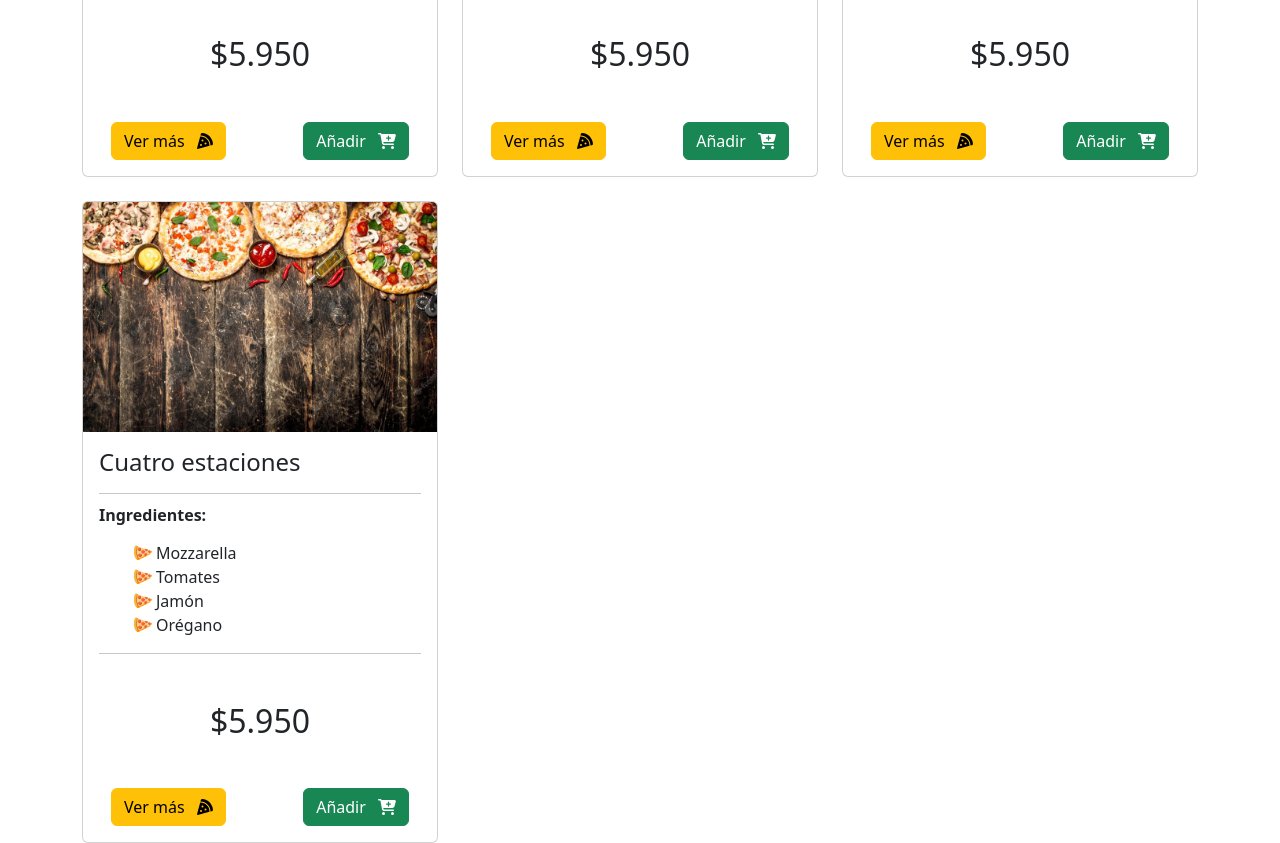
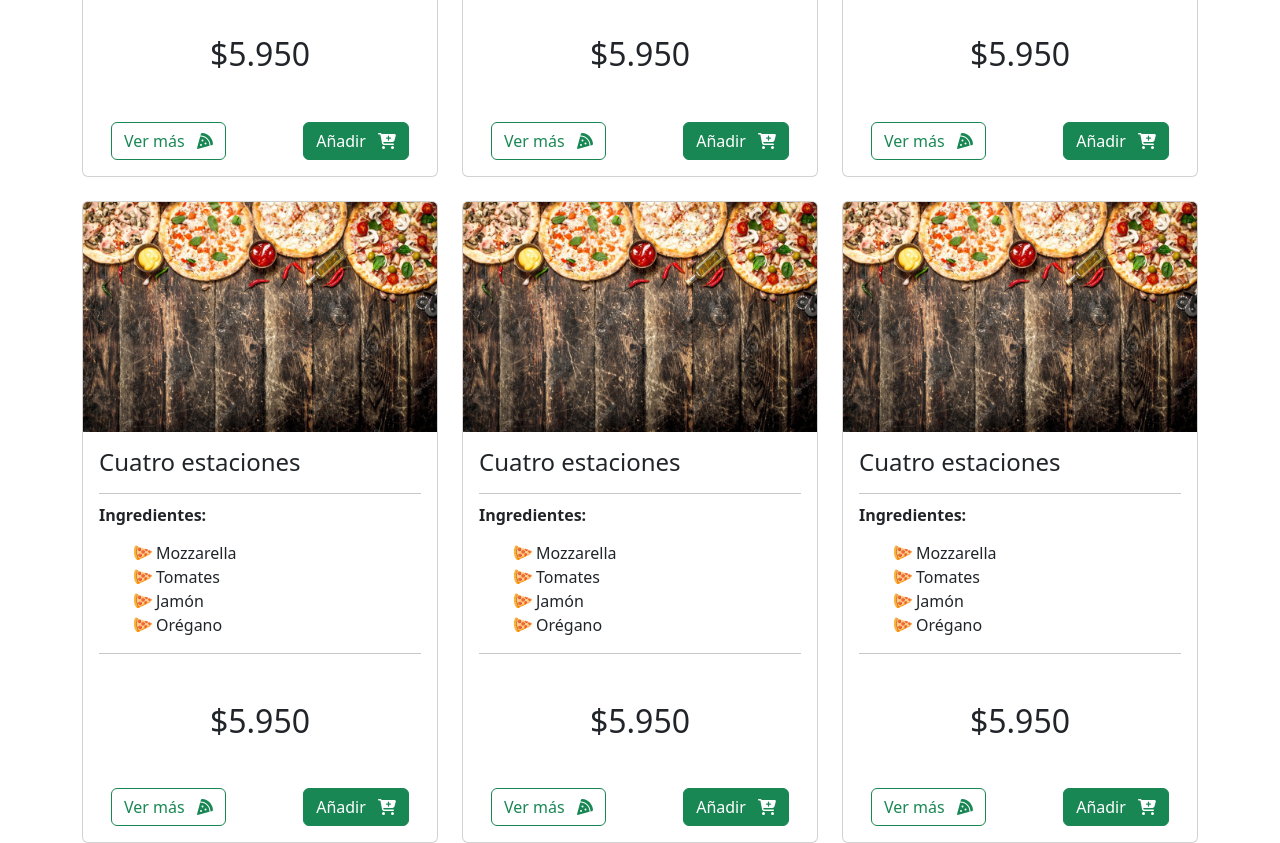
Before and after one commit to jpablow/ADL-FSJS-M05U04, a React (Vite) app: page / in a window 1280 px wide. Shown: the part 820-1663 px from the top of the page. Built offline with nearby package versions, Linux system fonts and the light colour scheme.

Commit message:
Crea contenido Detail

```diff
--- a/src/App.css
+++ b/src/App.css
@@ -1,8 +1,8 @@
-.nav-spc{
+.nav-spc {
     margin-top: 56px;
 }
 
-.hd-img{
+.hd-img {
     background-image: url("../Pizza_bg02.jpg");
     height: 250px;
     background-size: cover;
@@ -10,15 +10,27 @@
     background-position: center;
 }
 
-.td-none{
+.td-none {
     text-decoration: none;
 }
 
-.pz-li{
+.pz-li {
     transform: rotate(-65deg);
     margin-right: 5px;
 }
 
-ul{
+ul {
     list-style-type: none;
 }
+
+.cust-card {
+    display: flex;
+    align-items: center;
+    border: solid 1px #0000002d;
+    border-radius: 0.375rem;
+    padding: 8px;
+}
+
+.cust-card-footer {
+    display: flex;
+}
--- a/src/components/CardComp.jsx
+++ b/src/components/CardComp.jsx
@@ -1,5 +1,57 @@
+import Container from 'react-bootstrap/Container';
+import Card from 'react-bootstrap/Card';
+import Row from 'react-bootstrap/Row';
+import Col from 'react-bootstrap/Col';
+import Button from 'react-bootstrap/Button';
+import { FontAwesomeIcon } from '@fortawesome/react-fontawesome';
+import { faCartPlus, faPizzaSlice } from '@fortawesome/free-solid-svg-icons';
+
+// pasar array al componente para el render en Home o en Detail
 const CardComp = () => {
-  return <div>CardComp</div>;
+  return (
+    <Row xs={1} md={2} xl={3} xxl={4} className="g-4">
+      {Array.from({ length: 6 }).map((_, idx) => (
+        <Col key={idx}>
+          <Card>
+            <Card.Img variant="top" src="../Pizza_bg01.jpg" />
+            <Card.Body>
+              <Card.Title className="fs-4">Cuatro estaciones</Card.Title>
+              <hr></hr>
+              <Card.Subtitle className="fw-bold">Ingredientes:</Card.Subtitle>
+              <Card.Text>
+                <ul>
+                  <li className="d-flex mt-3">
+                    <div className="pz-li">🍕</div> Mozzarella
+                  </li>
+                  <li className="d-flex">
+                    <div className="pz-li">🍕</div> Tomates
+                  </li>
+                  <li className="d-flex">
+                    <div className="pz-li">🍕</div> Jamón
+                  </li>
+                  <li className="d-flex">
+                    <div className="pz-li">🍕</div> Orégano
+                  </li>
+                </ul>
+              </Card.Text>
+              <hr></hr>
+              <Card.Title className="text-center fs-2 my-5">$5.950</Card.Title>
+              <Container fluid className="d-flex justify-content-between">
+                <Button variant="outline-success">
+                  Ver más{'  '}
+                  <FontAwesomeIcon className="ms-2" icon={faPizzaSlice} />
+                </Button>
+                <Button variant="success">
+                  Añadir{'   '}
+                  <FontAwesomeIcon className="ms-2" icon={faCartPlus} />
+                </Button>
+              </Container>
+            </Card.Body>
+          </Card>
+        </Col>
+      ))}
+    </Row>
+  );
 };
 
 export default CardComp;
--- a/src/views/Detail.jsx
+++ b/src/views/Detail.jsx
@@ -1,5 +1,102 @@
+import Container from 'react-bootstrap/esm/Container';
+import Row from 'react-bootstrap/Row';
+import Col from 'react-bootstrap/Col';
+import Card from 'react-bootstrap/Card';
+import Button from 'react-bootstrap/Button';
+import { FontAwesomeIcon } from '@fortawesome/react-fontawesome';
+import { faCartPlus, faPizzaSlice } from '@fortawesome/free-solid-svg-icons';
+import Image from 'react-bootstrap/Image';
+
 const Detail = () => {
-  return <div>Detail</div>;
+  return (
+    <Container className="nav-spc pt-5">
+      <Row>
+        <Col></Col>
+        <Col md="auto">
+          <Container className="cust-card">
+            <Container>
+              <Image
+                src="https://firebasestorage.googleapis.com/v0/b/apis-varias-mias.appspot.com/o/pizzeria%2Fpizza-1239077_640_cl.jpg?alt=media&token=6a9a33da-5c00-49d4-9080-784dcc87ec2c"
+                rounded
+                fluid
+              />
+            </Container>
+
+            <Container>
+              <h2>Cuatro estaciones</h2>
+              <hr></hr>
+              <p>
+                La pizza napolitana, de masa tierna y delgada pero bordes altos,
+                es la versión propia de la cocina napolitana de la pizza
+                redonda. El término pizza napoletana, por su importancia
+                histórica o regional, se emplea en algunas zonas como sinónimo
+                de pizza tonda.
+              </p>
+              <h4>Ingredientes:</h4>
+              <ul>
+                <li className="d-flex mt-3">
+                  <div className="pz-li">🍕</div> Mozzarella
+                </li>
+                <li className="d-flex">
+                  <div className="pz-li">🍕</div> Tomates
+                </li>
+                <li className="d-flex">
+                  <div className="pz-li">🍕</div> Jamón
+                </li>
+                <li className="d-flex">
+                  <div className="pz-li">🍕</div> Orégano
+                </li>
+              </ul>
+              <div className="cust-card-footer justify-content-between align-items-center">
+                <h3 className="my-0">Precio: $5.990</h3>
+                <Button className="text-center" variant="success">
+                  Añadir{'   '}
+                  <FontAwesomeIcon className="ms-2" icon={faCartPlus} />
+                </Button>
+              </div>
+            </Container>
+          </Container>
+          {/* <Card className="">
+            <Card.Img className="" variant="top" src="../Pizza_bg01.jpg" />
+            <Card.Body>
+              <Card.Title className="fs-4">Cuatro estaciones</Card.Title>
+              <hr></hr>
+              <Card.Subtitle className="fw-bold">Ingredientes:</Card.Subtitle>
+              <Card.Text>
+                <ul>
+                  <li className="d-flex mt-3">
+                    <div className="pz-li">🍕</div> Mozzarella
+                  </li>
+                  <li className="d-flex">
+                    <div className="pz-li">🍕</div> Tomates
+                  </li>
+                  <li className="d-flex">
+                    <div className="pz-li">🍕</div> Jamón
+                  </li>
+                  <li className="d-flex">
+                    <div className="pz-li">🍕</div> Orégano
+                  </li>
+                </ul>
+              </Card.Text>
+              <hr></hr>
+              <Card.Title className="text-center fs-2 my-5">$5.950</Card.Title>
+              <Container fluid className="d-flex justify-content-between">
+                <Button variant="outline-success">
+                  Ver más{'  '}
+                  <FontAwesomeIcon className="ms-2" icon={faPizzaSlice} />
+                </Button>
+                <Button variant="success">
+                  Añadir{'   '}
+                  <FontAwesomeIcon className="ms-2" icon={faCartPlus} />
+                </Button>
+              </Container>
+            </Card.Body>
+          </Card> */}
+        </Col>
+        <Col></Col>
+      </Row>
+    </Container>
+  );
 };
 
 export default Detail;
--- a/src/views/Home.jsx
+++ b/src/views/Home.jsx
@@ -1,10 +1,6 @@
-import Card from 'react-bootstrap/Card';
 import Container from 'react-bootstrap/esm/Container';
-import Row from 'react-bootstrap/Row';
 import Col from 'react-bootstrap/Col';
-import Button from 'react-bootstrap/Button';
-import { FontAwesomeIcon } from '@fortawesome/react-fontawesome';
-import { faCartPlus, faPizzaSlice } from '@fortawesome/free-solid-svg-icons';
+import CardComp from '../components/CardComp';
 
 const Home = () => {
   return (
@@ -23,52 +19,7 @@ const Home = () => {
         </Container>
       </div>
       <Container className="mt-5">
-        <Row xs={1} md={2} xl={3} xxl={4} className="g-4">
-          {Array.from({ length: 4 }).map((_, idx) => (
-            <Col key={idx}>
-              <Card>
-                <Card.Img variant="top" src="../Pizza_bg01.jpg" />
-                <Card.Body>
-                  <Card.Title className="fs-4">Cuatro estaciones</Card.Title>
-                  <hr></hr>
-                  <Card.Subtitle className="fw-bold">
-                    Ingredientes:
-                  </Card.Subtitle>
-                  <Card.Text>
-                    <ul>
-                      <li className="d-flex mt-3">
-                        <div className="pz-li">🍕</div> Mozzarella
-                      </li>
-                      <li className="d-flex">
-                        <div className="pz-li">🍕</div> Tomates
-                      </li>
-                      <li className="d-flex">
-                        <div className="pz-li">🍕</div> Jamón
-                      </li>
-                      <li className="d-flex">
-                        <div className="pz-li">🍕</div> Orégano
-                      </li>
-                    </ul>
-                  </Card.Text>
-                  <hr></hr>
-                  <Card.Title className="text-center fs-2 my-5">
-                    $5.950
-                  </Card.Title>
-                  <Container fluid className="d-flex justify-content-between">
-                    <Button variant="warning">
-                      Ver más{' '}
-                      <FontAwesomeIcon className="ms-2" icon={faPizzaSlice} />
-                    </Button>
-                    <Button variant="success">
-                      Añadir{' '}
-                      <FontAwesomeIcon className="ms-2" icon={faCartPlus} />
-                    </Button>
-                  </Container>
-                </Card.Body>
-              </Card>
-            </Col>
-          ))}
-        </Row>
+        <CardComp />
       </Container>
     </>
   );
```
